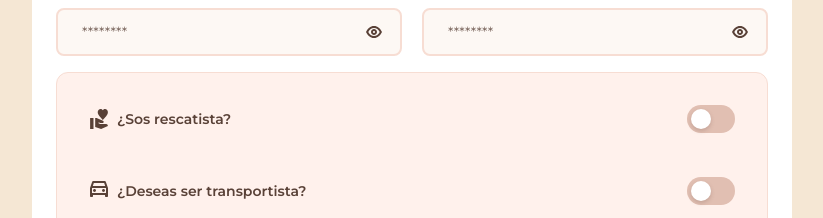
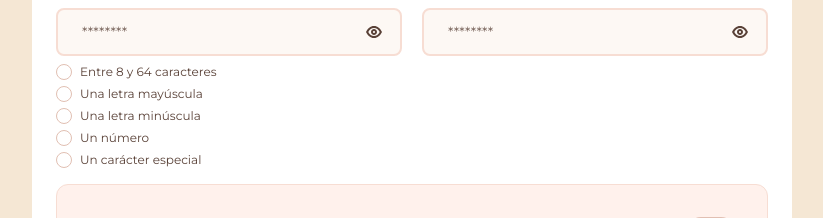
Before and after one commit to Equipo-Nexo/manada-solidaria-frontend, a React (Vite) app: page /registro in a window 1280 px wide. Shown: the part 414-632 px from the top of the page, without its empty margins (228-1051 px from the left). Built offline with nearby package versions, Linux system fonts and the light colour scheme; no server answers.

Commit message:
[FIX][MS-238]: add new password validations

```diff
--- a/src/auth/app/schemas/registerSchema.ts
+++ b/src/auth/app/schemas/registerSchema.ts
@@ -1,5 +1,14 @@
 import * as yup from 'yup'
 import { optionalPhoneNumberSchema } from '@/common/app/schemas/phoneNumber.schema'
+
+export const passwordRules = {
+  minLength: 8,
+  maxLength: 64,
+  uppercase: /[A-Z]/,
+  lowercase: /[a-z]/,
+  number: /\d/,
+  specialCharacter: /[^A-Za-z0-9]/,
+} as const
 
 export const registerSchema = yup.object({
   username: yup
@@ -18,8 +27,12 @@ export const registerSchema = yup.object({
   password: yup
     .string()
     .required('Ingresá tu contraseña.')
-    .min(4, 'La contraseña debe tener al menos 4 caracteres.')
-    .max(72, 'La contraseña no puede superar los 72 caracteres.'),
+    .min(passwordRules.minLength, 'La contraseña debe tener al menos 8 caracteres.')
+    .max(passwordRules.maxLength, 'La contraseña no puede superar los 64 caracteres.')
+    .matches(passwordRules.uppercase, 'La contraseña debe contener al menos una letra mayúscula.')
+    .matches(passwordRules.lowercase, 'La contraseña debe contener al menos una letra minúscula.')
+    .matches(passwordRules.number, 'La contraseña debe contener al menos un número.')
+    .matches(passwordRules.specialCharacter, 'La contraseña debe contener al menos un carácter especial.'),
   confirmPassword: yup
     .string()
     .required('Repetí tu contraseña.')
--- a/src/auth/pages/register/Register.styles.ts
+++ b/src/auth/pages/register/Register.styles.ts
@@ -306,6 +306,52 @@ export const PasswordToggle = styled.button`
   }
 `
 
+export const PasswordRequirementList = styled.ul`
+  display: flex;
+  flex-direction: column;
+  gap: 6px;
+  margin: 0;
+  padding: 0;
+  list-style: none;
+`
+
+export const PasswordRequirementItem = styled.li`
+  display: flex;
+  align-items: center;
+  gap: 8px;
+  color: ${({ theme }) => theme.colors.darkColor};
+  font-family: ${({ theme }) => theme.fonts.body};
+  font-size: ${({ theme }) => theme.typography.descriptive.fontSize};
+  line-height: ${({ theme }) => theme.typography.descriptive.lineHeight};
+`
+
+export const PasswordRequirementIcon = styled.span<{ $met: boolean }>`
+  width: 16px;
+  height: 16px;
+  flex: 0 0 16px;
+  display: inline-flex;
+  align-items: center;
+  justify-content: center;
+  border: 1.5px solid ${({ $met, theme }) => ($met ? theme.colors.success : theme.colors.stroke)};
+  border-radius: 50%;
+  background: ${({ $met, theme }) => ($met ? theme.colors.success : theme.colors.background)};
+  color: ${({ theme }) => theme.colors.background};
+
+  svg {
+    width: 12px;
+    height: 12px;
+  }
+`
+
+export const VisuallyHidden = styled.span`
+  position: absolute;
+  width: 1px;
+  height: 1px;
+  overflow: hidden;
+  clip-path: inset(50%);
+  white-space: nowrap;
+`
+
 export const SwitchGroup = styled.div`
   display: flex;
   flex-direction: column;
--- a/src/auth/pages/register/Register.tsx
+++ b/src/auth/pages/register/Register.tsx
@@ -1,13 +1,13 @@
 import { yupResolver } from '@hookform/resolvers/yup'
 import { useState } from 'react'
-import { useController, useForm } from 'react-hook-form'
+import { useController, useForm, useWatch } from 'react-hook-form'
 import { useNavigate } from 'react-router-dom'
 import { useSignupMutation } from '@auth/app/api/authApi'
 import { useToast } from '@hooks/toast/useToast'
 import * as S from './Register.styles'
-import { registerSchema, type RegisterFormValues } from '../../app/schemas/registerSchema'
+import { passwordRules, registerSchema, type RegisterFormValues } from '../../app/schemas/registerSchema'
 import type { Role } from '@/users/app/types/User.types'
-import { Eye, EyeOff, HandHeart, PawPrint, CarFront } from '@icons/index.ts'
+import { Check, Eye, EyeOff, HandHeart, PawPrint, CarFront } from '@icons/index.ts'
 import { ErrorMessage, PhoneInputComponent } from '@components/index.ts'
 import { scrollToFirstFormError } from '@utils/scrollToFirstFormError'
 
@@ -34,6 +34,17 @@ function Register() {
     mode: 'onTouched',
     resolver: yupResolver(registerSchema),
   })
+  const password = useWatch({ control, name: 'password', defaultValue: '' }) ?? ''
+  const passwordRequirements = [
+    {
+      label: `Entre ${passwordRules.minLength} y ${passwordRules.maxLength} caracteres`,
+      met: password.length >= passwordRules.minLength && password.length <= passwordRules.maxLength,
+    },
+    { label: 'Una letra mayúscula', met: passwordRules.uppercase.test(password) },
+    { label: 'Una letra minúscula', met: passwordRules.lowercase.test(password) },
+    { label: 'Un número', met: passwordRules.number.test(password) },
+    { label: 'Un carácter especial', met: passwordRules.specialCharacter.test(password) },
+  ]
 
   const { field: phoneAreaCodeField, fieldState: phoneAreaCodeState } = useController({
     control,
@@ -153,7 +164,11 @@ function Register() {
                   placeholder={showPassword ? 'contraseña' : '********'}
                   autoComplete="new-password"
                   disabled={isLoading}
-                  aria-describedby={errors.password ? 'register-password-error' : undefined}
+                  aria-describedby={
+                    errors.password
+                      ? 'register-password-requirements register-password-error'
+                      : 'register-password-requirements'
+                  }
                   aria-invalid={Boolean(errors.password)}
                   $hasError={Boolean(errors.password)}
                   {...register('password')}
@@ -167,6 +182,19 @@ function Register() {
                   {showPassword ? <EyeOff aria-hidden="true" /> : <Eye aria-hidden="true" />}
                 </S.PasswordToggle>
               </S.PasswordInputWrapper>
+              <S.PasswordRequirementList id="register-password-requirements">
+                {passwordRequirements.map(({ label, met }) => (
+                  <S.PasswordRequirementItem key={label}>
+                    <S.PasswordRequirementIcon $met={met} aria-hidden="true">
+                      {met && <Check />}
+                    </S.PasswordRequirementIcon>
+                    <span>
+                      <S.VisuallyHidden>{met ? 'Cumple: ' : 'Pendiente: '}</S.VisuallyHidden>
+                      {label}
+                    </span>
+                  </S.PasswordRequirementItem>
+                ))}
+              </S.PasswordRequirementList>
               <ErrorMessage
                 id="register-password-error"
                 message={errors.password?.message}
```
